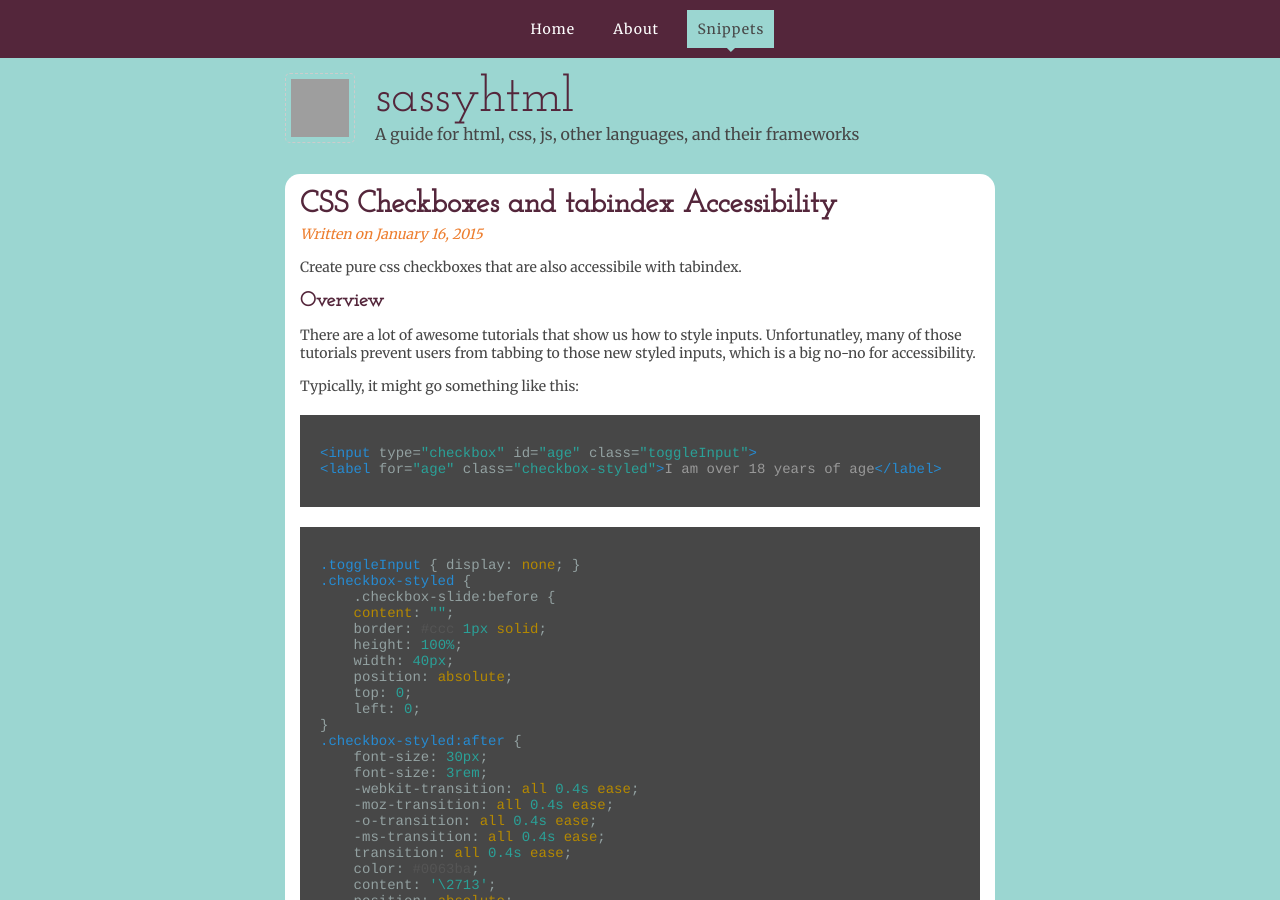
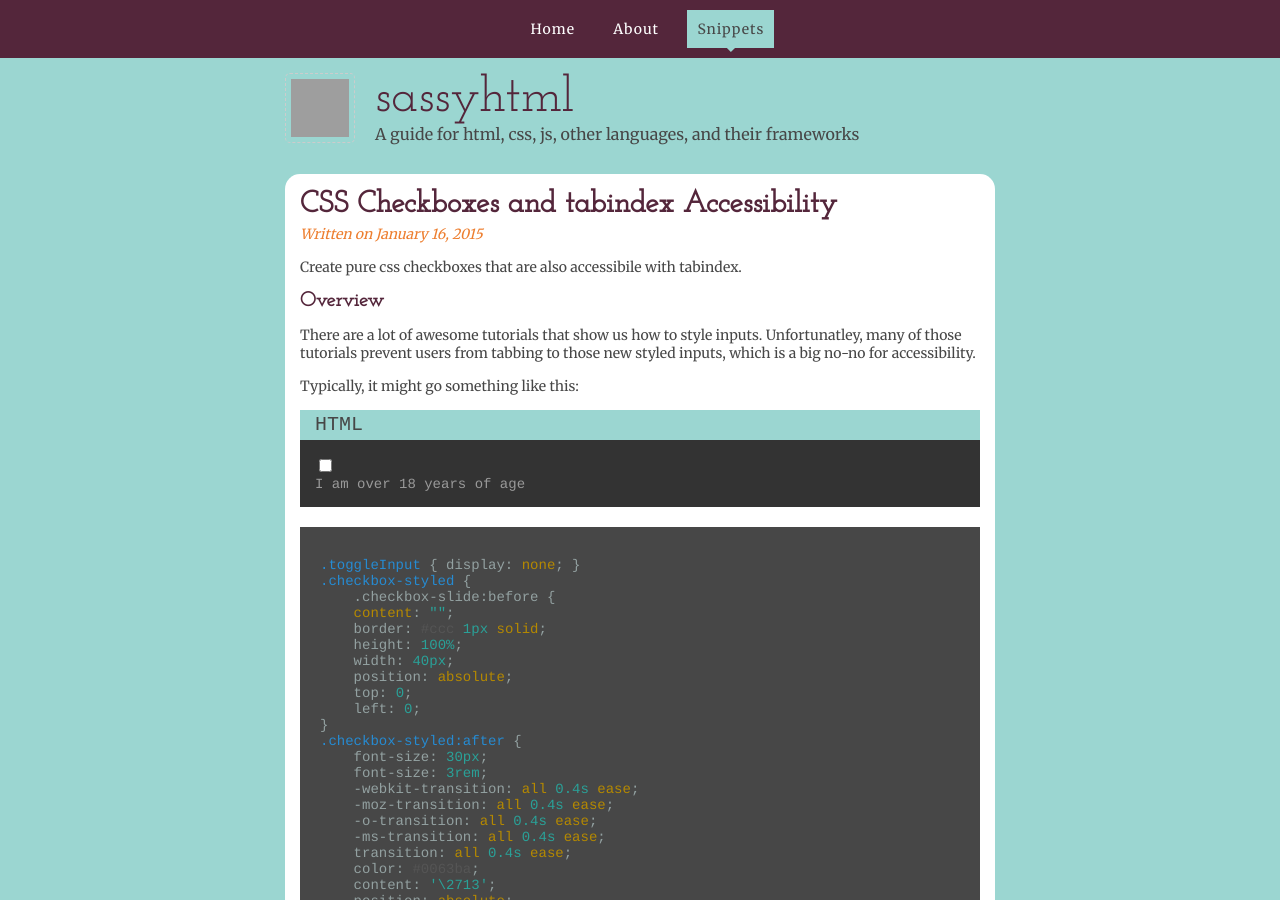
Before and after one commit to kaela/sassyhtml, a Jekyll site: the page built from _posts/css/2015-01-16-css-checkboxes-and-tabindex-accessibility.md, in a window 1280 px wide and 900 px high. Built offline with Jekyll 4.4.1, drawn with Linux system fonts in a browser that asks for light colours; comment, search, counter and statistics services are not loaded; grey boxes are pictures that could not be loaded.

Commit message:
Update 2015-01-16-css-checkboxes-and-tabindex-accessibility.md

```diff
--- a/_posts/css/2015-01-16-css-checkboxes-and-tabindex-accessibility.md
+++ b/_posts/css/2015-01-16-css-checkboxes-and-tabindex-accessibility.md
@@ -14,12 +14,12 @@
 
 Typically, it might go something like this:
 
-~~~~html
+<pre class="language-html"><code>
 <input type="checkbox" id="age" class="toggleInput">
 <label for="age" class="checkbox-styled">I am over 18 years of age</label>
-~~~~
+</code></pre>
 
-~~~~css
+~~~~ css
 .toggleInput { display: none; }
 .checkbox-styled {
     .checkbox-slide:before {
@@ -58,6 +58,9 @@
 Fortunately, it's a pretty easy fix
 
 ### The Fix
-Change `.toggleInput { display: none; }` to `.toggleInput { position: absolute; opacity: 0; }`
+Change
+`.toggleInput { display: none; }`
+to
+`.toggleInput { position: absolute; opacity: 0; }`
 
 Basically, browsers skip over content that is hidden. This is typically a good thing. For example, you might be hiding elements on smaller screens, and you don't want the user tabbing 5 times before getting to the next visible element. However, in cases where developers are attempting to make ugly inputs pretty, that feature can start looking like a bug. Luckily, there's an easy way to adjust this in our case.
```
